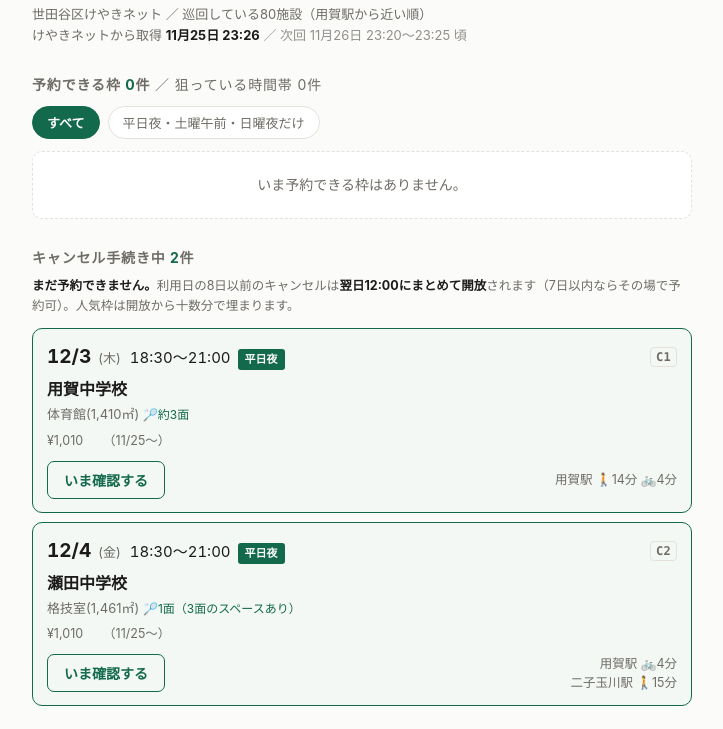
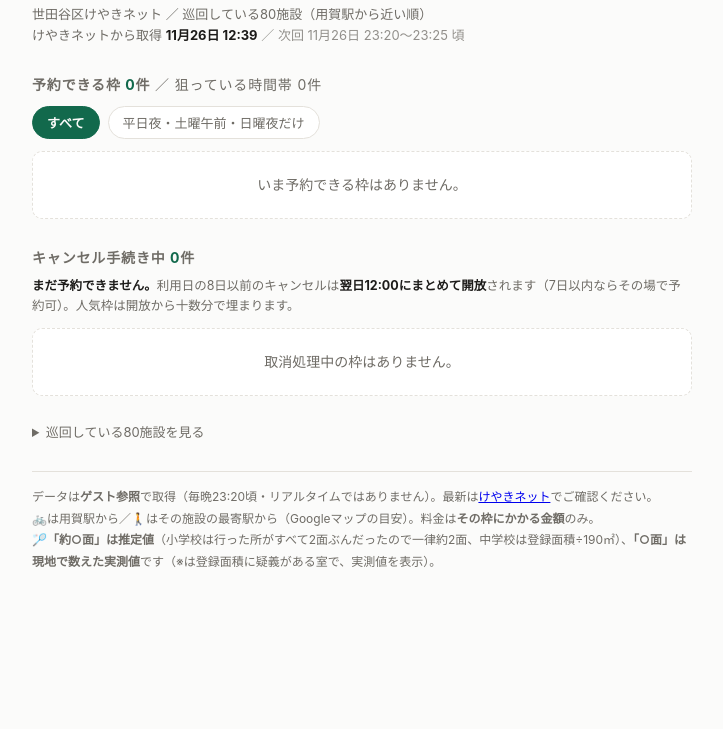
Before and after one commit to sora-kit/setagaya-badminton, a plain HTML site: page index.html in a window 1280 px wide. Shown: the part 50-779 px from the top of the page, without its empty margins (278-1001 px from the left). Drawn offline with Linux system fonts and the light colour scheme.

Commit message:
空き状況更新 2026-11-26 12:39

```diff
--- a/index.html
+++ b/index.html
@@ -86,7 +86,7 @@ max-width:92vw;transition:transform .25s;z-index:9;line-height:1.55}
 <div class="w">
 <h1>バドミントン空き状況</h1>
 <div class="upd" id="gen" data-next="2026-11-26T23:20:00+09:00">世田谷区けやきネット ／ 巡回している80施設（用賀駅から近い順）<br>
-けやきネットから取得 <b>11月25日 23:26</b>
+けやきネットから取得 <b>11月26日 12:39</b>
 <span class="nx">／ 次回 11月26日 23:20〜23:25 頃</span></div>
 <div class="warn" id="stale" hidden>⚠ 予定していた 11/26 23:20 の巡回（毎日23:20）が行われていません。この一覧は古い可能性があります（巡回サーバーが停止していた場合に起こります）。</div>
 <div class="lot" id="lot">📌 <b>今月の抽選申込期間です（毎月1〜4日）</b><br>
@@ -96,22 +96,9 @@ max-width:92vw;transition:transform .25s;z-index:9;line-height:1.55}
 <div class="bar"><button class="on" data-f="all">すべて</button><button data-f="hit">平日夜・土曜午前・日曜夜だけ</button></div>
 <div id="open"><div class="empty">いま予約できる枠はありません。</div></div>
 
-<h2>キャンセル手続き中 <i>2</i>件</h2>
+<h2>キャンセル手続き中 <i>0</i>件</h2>
 <div style="color:var(--mut);font-size:12.5px;margin:-4px 0 12px"><b style="color:var(--fg)">まだ予約できません。</b>利用日の8日以前のキャンセルは<b style="color:var(--fg)">翌日12:00にまとめて開放</b>されます（7日以内ならその場で予約可）。人気枠は開放から十数分で埋まります。</div>
-<div id="cancel"><article class="c hit" id="C1">
-<div class="when"><b>12/3</b><span class="wd">(木)</span>
-<span class="time">18:30～21:00</span><span class="tag">平日夜</span><span class="no">C1</span></div>
-<div class="where">用賀中学校<span class="rm">体育館(1,410㎡) <span class="ct">🏸約3面</span></span></div>
-<div class="meta"><span>¥1,010</span><span class="seen">（11/25～）</span></div>
-<div class="act"><button class="bk chk" data-slot="{&quot;f&quot;: &quot;用賀中学校&quot;, &quot;d&quot;: &quot;2026-12-03&quot;, &quot;r&quot;: &quot;体育館(1,410㎡)&quot;, &quot;t&quot;: &quot;18:30～21:00&quot;, &quot;m&quot;: &quot;&quot;, &quot;label&quot;: &quot;12月3日(木)&quot;}">いま確認する</button><div class="acc"><span>用賀駅 🚶14分 🚲4分</span></div></div>
-</article>
-<article class="c hit" id="C2">
-<div class="when"><b>12/4</b><span class="wd">(金)</span>
-<span class="time">18:30～21:00</span><span class="tag">平日夜</span><span class="no">C2</span></div>
-<div class="where">瀬田中学校<span class="rm">格技室(1,461㎡) <span class="ct">🏸1面（3面のスペースあり）</span></span></div>
-<div class="meta"><span>¥1,010</span><span class="seen">（11/25～）</span></div>
-<div class="act"><button class="bk chk" data-slot="{&quot;f&quot;: &quot;瀬田中学校&quot;, &quot;d&quot;: &quot;2026-12-04&quot;, &quot;r&quot;: &quot;格技室(1,461㎡)&quot;, &quot;t&quot;: &quot;18:30～21:00&quot;, &quot;m&quot;: &quot;&quot;, &quot;label&quot;: &quot;12月4日(金)&quot;}">いま確認する</button><div class="acc"><span>用賀駅 🚲4分</span><span>二子玉川駅 🚶15分</span></div></div>
-</article></div>
+<div id="cancel"><div class="empty">取消処理中の枠はありません。</div></div>
 
 <!-- 初回セッティングは 2026-09-18 本人指示で非表示。中身は消していないので、
      表示に戻すときは下の <details> から hidden を外すだけでよい。 -->
```
